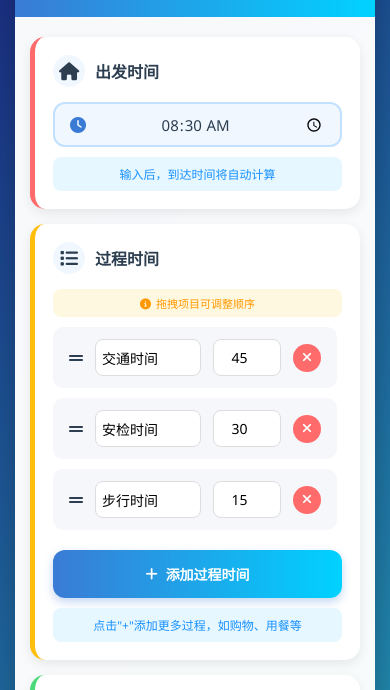
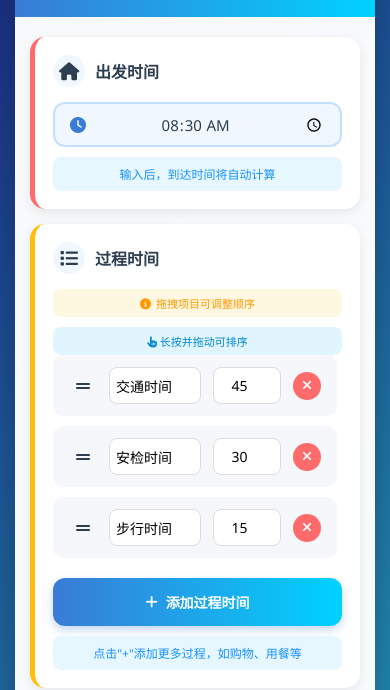
Before and after one commit to HeaDeJiuHea/travel-time-calculator, a plain HTML site: page index.html in a window 390 px wide. Shown: the part 96-786 px from the top of the page. Drawn offline with Linux system fonts and the light colour scheme.

Commit message:
index.html
deepseek_V10

```diff
--- a/index.html
+++ b/index.html
@@ -3,7 +3,7 @@
 <head>
     <meta charset="UTF-8">
     <meta name="viewport" content="width=device-width, initial-scale=1.0, maximum-scale=1.0, user-scalable=no">
-    <title>出行时间计算器 - 优化版</title>
+    <title>出行时间计算器 - 移动优化版</title>
     <link rel="stylesheet" href="https://cdnjs.cloudflare.com/ajax/libs/font-awesome/6.4.0/css/all.min.css">
     <style>
         * {
@@ -12,6 +12,10 @@
             box-sizing: border-box;
             font-family: 'Segoe UI', 'PingFang SC', 'Microsoft YaHei', sans-serif;
             -webkit-tap-highlight-color: transparent;
+            -webkit-user-select: none;
+            -moz-user-select: none;
+            -ms-user-select: none;
+            user-select: none;
         }
 
         body {
@@ -140,6 +144,8 @@
             outline: none;
             width: 100%;
             text-align: center;
+            -webkit-user-select: auto;
+            user-select: auto;
         }
 
         .add-process-btn {
@@ -228,6 +234,8 @@
             min-width: 30px;
             display: flex;
             justify-content: center;
+            -webkit-touch-callout: none;
+            -webkit-user-drag: none;
         }
 
         .process-name {
@@ -243,6 +251,8 @@
             border-radius: 8px;
             font-size: 15px;
             transition: border 0.3s;
+            -webkit-user-select: auto;
+            user-select: auto;
         }
 
         .process-name input:focus {
@@ -263,6 +273,8 @@
             text-align: center;
             font-size: 15px;
             transition: border 0.3s;
+            -webkit-user-select: auto;
+            user-select: auto;
         }
 
         .process-duration input:focus {
@@ -453,6 +465,12 @@
             .time-input input {
                 font-size: 15px;
             }
+
+            /* 为移动设备增加更大的拖拽区域 */
+            .process-handle {
+                min-width: 40px;
+                padding: 0 10px;
+            }
         }
 
         @media (max-width: 380px) {
@@ -506,6 +524,24 @@
         .drag-hint i {
             margin-right: 5px;
         }
+
+        /* 移动端拖拽提示 */
+        .mobile-drag-hint {
+            display: none;
+            text-align: center;
+            padding: 6px;
+            background: #e1f5fe;
+            border-radius: 8px;
+            margin-top: 5px;
+            font-size: 11px;
+            color: #0288d1;
+        }
+
+        @media (max-width: 480px) {
+            .mobile-drag-hint {
+                display: block;
+            }
+        }
     </style>
 </head>
 <body>
@@ -537,6 +573,10 @@
 
                 <div class="drag-hint">
                     <i class="fas fa-info-circle"></i> 拖拽项目可调整顺序
+                </div>
+
+                <div class="mobile-drag-hint">
+                    <i class="fas fa-hand-pointer"></i> 长按并拖动可排序
                 </div>
 
                 <div class="process-list" id="process-container">
@@ -983,6 +1023,9 @@
                     draggedItem.classList.add('dragging');
                     e.dataTransfer.effectAllowed = 'move';
                     e.dataTransfer.setData('text/plain', '');
+
+                    // 防止移动设备上的文本选择
+                    e.preventDefault();
                 }
             });
 
@@ -1027,6 +1070,11 @@
             // 为所有过程项添加可拖拽属性
             document.querySelectorAll('.process-handle').forEach(handle => {
                 handle.setAttribute('draggable', 'true');
+
+                // 添加触摸事件监听器
+                handle.addEventListener('touchstart', function(e) {
+                    e.preventDefault(); // 防止移动设备上的默认行为
+                }, { passive: false });
             });
 
             // 初始计算
```
